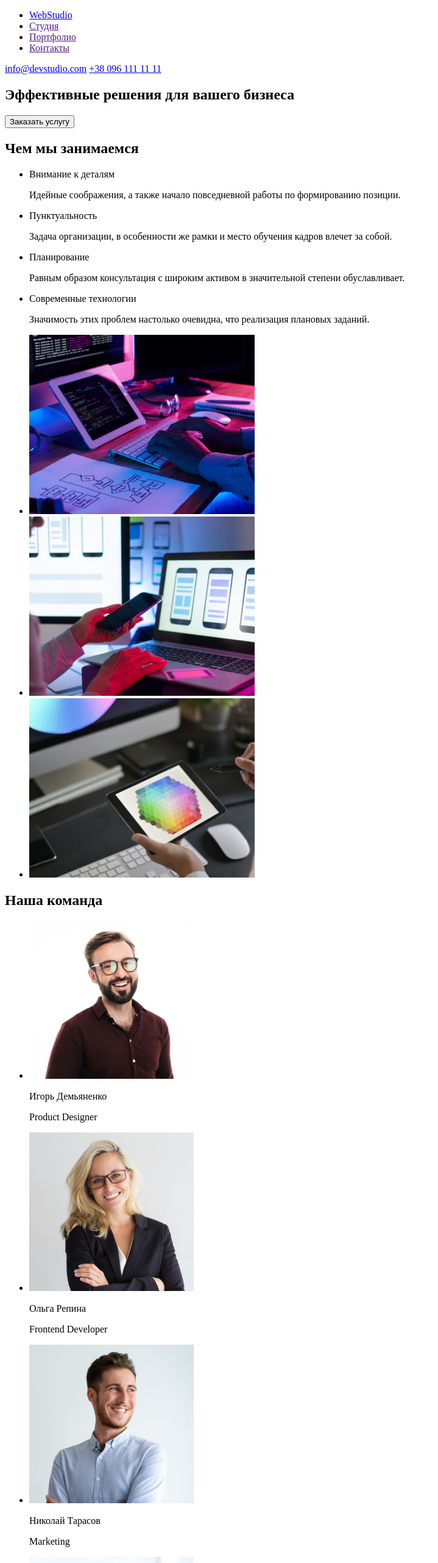
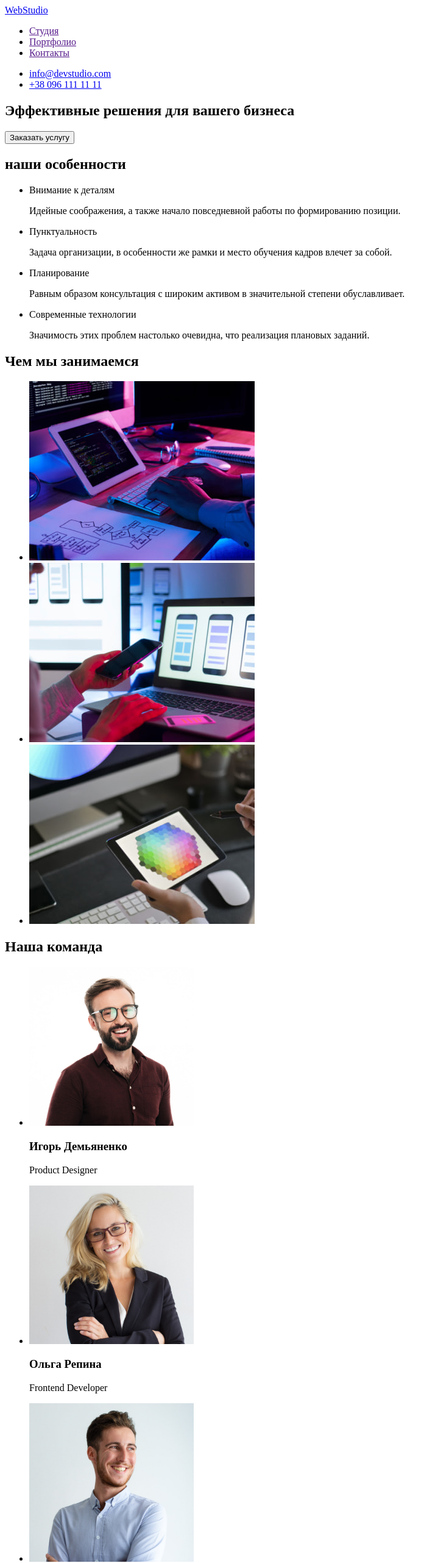
Before and after one commit to Bohdan-Makohoniuk/goit-markup-hw-01, a plain HTML site: page index.html in a window 1280 px wide. Shown: the top 2563 px of the page at 61% size, without its empty margins (0-719 px from the left). Drawn offline with Linux system fonts and the light colour scheme.

Commit message:
Виправляє помилки
Виправляє посилання починається з "./"
Логотип винесено з списку тегу <nav>
Добавлени назву " наши особености" яке потім буде приховане
добавлено h3 для членів команди

В footer виправляє посилання починається з "./"
Адреси обгорнуті в тег ul>li

```diff
--- a/index.html
+++ b/index.html
@@ -10,10 +10,8 @@
     <!--навігація профілю-->
     <header>
       <nav>
+        <a href="./index.html">WebStudio</a>
         <ul>
-          <li>
-            <a href="/index.html">WebStudio</a>
-          </li>
           <li>
             <a href="">Студия</a>
           </li>
@@ -25,8 +23,14 @@
           </li>
         </ul>
       </nav>
-      <a href="mailto:info@devstudio.com">info@devstudio.com</a>
-      <a href="tel:380961111111">+38 096 111 11 11</a>
+      <ul>
+        <li>
+          <a href="mailto:info@devstudio.com">info@devstudio.com</a>
+        </li>
+        <li>
+          <a href="tel:380961111111">+38 096 111 11 11</a>
+        </li>
+      </ul>
     </header>
 
     <main>
@@ -37,7 +41,7 @@
       </section>
       <!--чим займаємось-->
       <section>
-        <h2>Чем мы занимаемся</h2>
+        <h2>наши особенности</h2>
         <ul>
           <li>
             <p>Внимание к деталям</p>
@@ -60,6 +64,7 @@
             <p>Значимость этих проблем настолько очевидна, что реализация плановых заданий.</p>
           </li>
         </ul>
+        <h2>Чем мы занимаемся</h2>
         <ul>
           <li>
             <img
@@ -98,7 +103,7 @@
               width="270"
               height="260"
             />
-            <p>Игорь Демьяненко</p>
+            <h3>Игорь Демьяненко</h3>
             <p lang="en">Product Designer</p>
           </li>
           <li>
@@ -108,17 +113,17 @@
               width="270"
               height="260"
             />
-            <p>Ольга Репина</p>
+            <h3>Ольга Репина</h3>
             <p lang="en">Frontend Developer</p>
           </li>
           <li>
             <img src="./images/team/marketing.jpg" alt="маркетолог" width="270" height="260" />
-            <p>Николай Тарасов</p>
+            <h3>Николай Тарасов</h3>
             <p lang="en">Marketing</p>
           </li>
           <li>
             <img src="./images/team/ul-designer.jpg" alt="дизайнер" width="270" height="260" />
-            <p>Михаил Ермаков</p>
+            <h3>Михаил Ермаков</h3>
             <p lang="en">UI Designer</p>
           </li>
         </ul>
@@ -126,10 +131,12 @@
     </main>
     <!--підвал сайту-->
     <footer>
-      <a href="/index.html">WebStudio</a>
+      <a href="./index.html">WebStudio</a>
       <address>г. Киев, пр-т Леси Украинки, 26</address>
-      <a href="mailto:info@devstudio.com">info@devstudio.com</a>
-      <a href="tel:380961111111">+38 096 111 11 11</a>
+      <ul>
+        <li><a href="mailto:info@devstudio.com">info@devstudio.com</a></li>
+        <li><a href="tel:380961111111">+38 096 111 11 11</a></li>
+      </ul>
     </footer>
   </body>
 </html>
```
